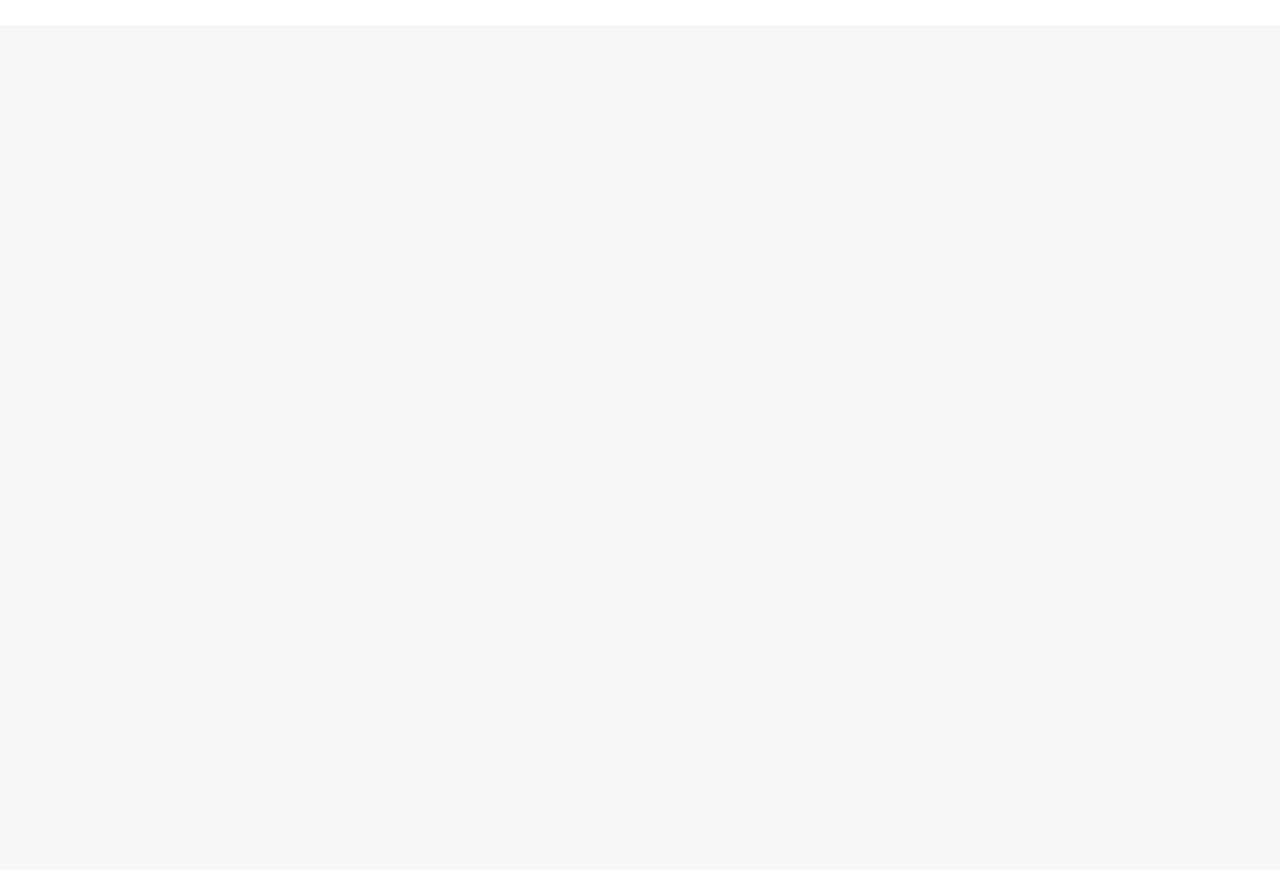
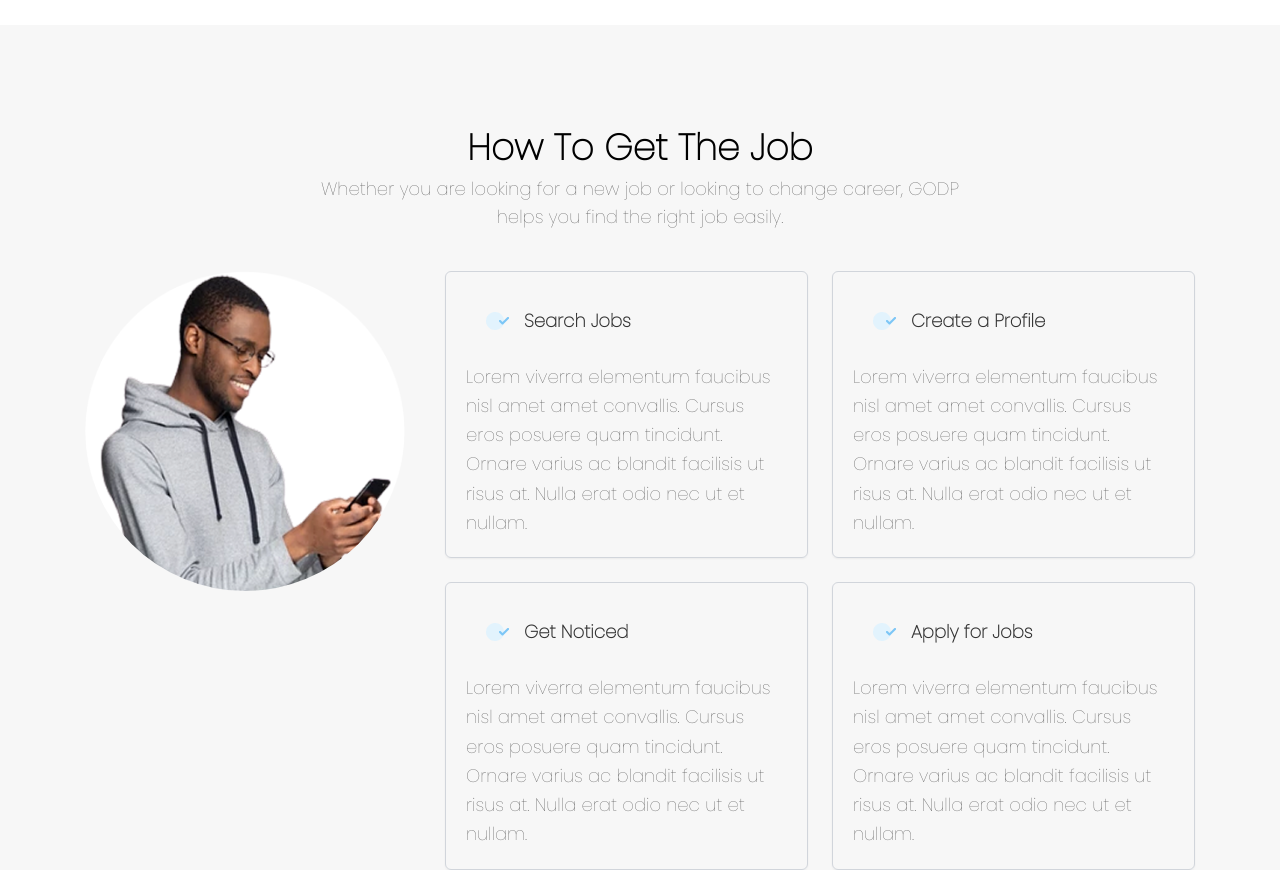
Before and after one commit to SolomonB127/RMS, a Next.js app: page / in a window 1280 px wide. Shown: the part 900-1770 px from the top of the page. Before the commit the page ends 925 px from the top, so only its background shows below. Built offline with nearby package versions, Linux system fonts and the light colour scheme.

Commit message:
feat: Add Process component to be rendered

```diff
--- a/src/app/page.tsx
+++ b/src/app/page.tsx
@@ -1,6 +1,7 @@
 import Image from "next/image";
 import Hero from "./components/Hero";
 import Trustees from "./components/Trustees";
+import Process from "./components/Process";
 
 export default function Home() {
   return (
@@ -8,6 +9,7 @@ export default function Home() {
       <main>
         <Hero />
         <Trustees />
+        <Process />
       </main>
     </div>
   );
```
